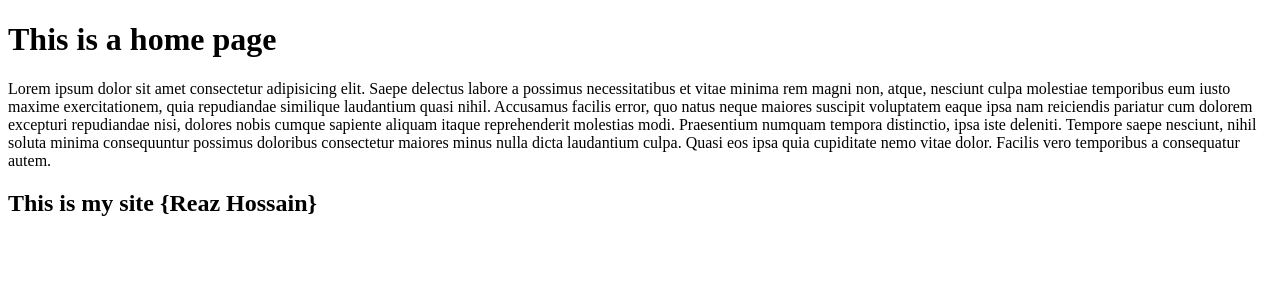
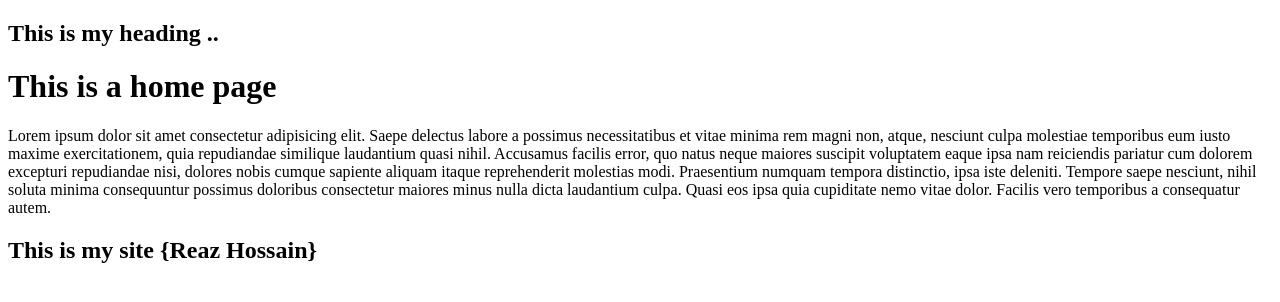
Before and after one commit to md-borno/text-purpose, a plain HTML site: page index.html in a window 1280 px wide. Drawn offline with Linux system fonts and the light colour scheme.

Commit message:
header added

```diff
--- a/index.html
+++ b/index.html
@@ -6,6 +6,9 @@
     <title>This is a testing documnet</title>
 </head>
 <body>
+    <header>
+        <h2>This is my heading ..</h2>
+    </header>
     <main>
         <h1>This is a home page</h1>
         <p>Lorem ipsum dolor sit amet consectetur adipisicing elit. Saepe delectus labore a possimus necessitatibus et vitae minima rem magni non, atque, nesciunt culpa molestiae temporibus eum iusto maxime exercitationem, quia repudiandae similique laudantium quasi nihil. Accusamus facilis error, quo natus neque maiores suscipit voluptatem eaque ipsa nam reiciendis pariatur cum dolorem excepturi repudiandae nisi, dolores nobis cumque sapiente aliquam itaque reprehenderit molestias modi. Praesentium numquam tempora distinctio, ipsa iste deleniti. Tempore saepe nesciunt, nihil soluta minima consequuntur possimus doloribus consectetur maiores minus nulla dicta laudantium culpa. Quasi eos ipsa quia cupiditate nemo vitae dolor. Facilis vero temporibus a consequatur autem.</p>
```
